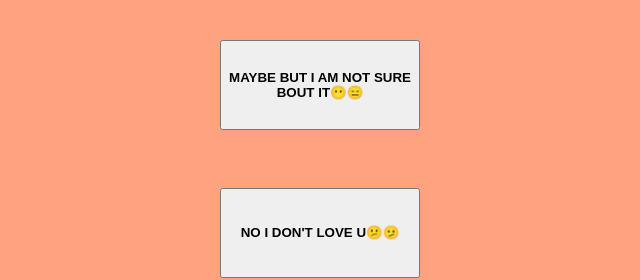
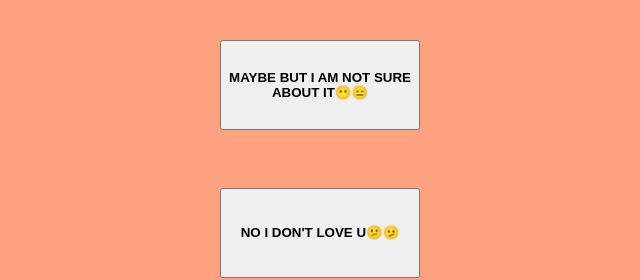
Before and after one commit to PRS-OFFICIAL/start1, a plain HTML site: page index.html in a window 1280 px wide. Shown: the part 189-469 px from the top of the page, 340-980 px from the left. Drawn offline with Linux system fonts and the light colour scheme.

Commit message:
Update index.html

```diff
--- a/index.html
+++ b/index.html
@@ -22,7 +22,7 @@
         <li>
             <h2 id="mybe">
                 <a href="https://www.pinkvilla.com/lifestyle/relationships/reasons-why-i-love-you-1210955">
-                    <button><b>MAYBE BUT I AM NOT SURE BOUT IT😶😑</b></button>
+                    <button><b>MAYBE BUT I AM NOT SURE ABOUT IT😶😑</b></button>
                 </a>
             </h2>
         </li>
```
